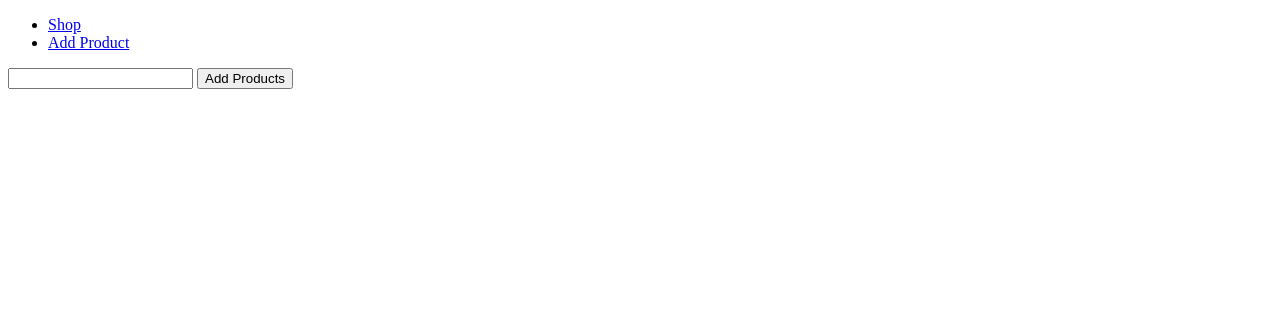
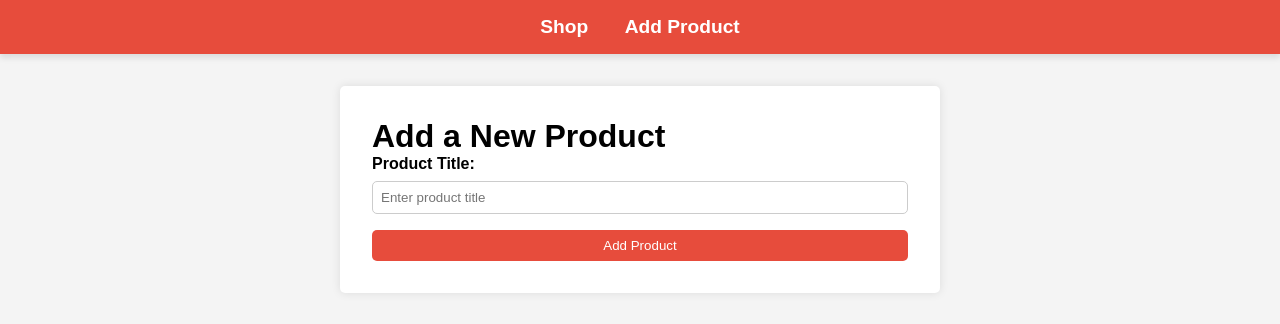
Before and after one commit to mukeshkr123/Node-js, a Node server app: page /admin/add-product in a window 1280 px wide. Shown: the top 324 px of the page. Run offline with Node 20, Linux system fonts and the light colour scheme.

Commit message:
add styles

```diff
--- a/shop/app.js
+++ b/shop/app.js
@@ -2,6 +2,7 @@ const express = require("express");
 const adminRouter = require("./routes/admin");
 const shopRouter = require("./routes/shop");
 const path = require("path");
+const rootDir = require("./utils/path");
 
 const app = express();
 
@@ -9,12 +10,12 @@ const app = express();
 app.use(express.urlencoded({ extended: true }));
 
 // Routes
-app.use("/admin", adminRouter);
-app.use("/shop", shopRouter);
+app.use("/", adminRouter);
+app.use("/", shopRouter);
 
 // Default 404 handler
 app.use((req, res, next) => {
-  res.status(404).sendFile(path.join(__dirname, "..", "views", "404.html"));
+  res.status(404).sendFile(path.join(rootDir, "views", "404.html"));
 });
 
 // Start the server
--- a/shop/routes/admin.js
+++ b/shop/routes/admin.js
@@ -4,7 +4,7 @@ const path = require("path");
 const rootDir = require("../utils/path");
 
 // Welcome message for admin panel
-adminRouter.get("/add-product", (req, res) => {
+adminRouter.get("/admin/add-product", (req, res) => {
   res.sendFile(path.join(rootDir, "views", "add-product.html"));
 });
 
--- a/shop/routes/shop.js
+++ b/shop/routes/shop.js
@@ -3,7 +3,7 @@ const shopRouter = express.Router();
 const path = require("path");
 const rootDir = require("../utils/path");
 
-shopRouter.get("/", (req, res) => {
+shopRouter.get("/shop", (req, res) => {
   res.sendFile(path.join(rootDir, "views", "shop.html"));
 });
 
--- a/shop/views/add-product.html
+++ b/shop/views/add-product.html
@@ -4,20 +4,96 @@
     <meta charset="UTF-8" />
     <meta name="viewport" content="width=device-width, initial-scale=1.0" />
     <title>Add Product</title>
+    <style>
+      /* Reset some default styles */
+      * {
+        margin: 0;
+        padding: 0;
+        box-sizing: border-box;
+      }
+
+      body {
+        font-family: Arial, sans-serif;
+        background-color: #f4f4f4;
+        margin: 0;
+        padding: 0;
+      }
+
+      header {
+        background-color: #e74c3c;
+        color: #fff;
+        text-align: center;
+        padding: 1rem;
+        box-shadow: 0 4px 6px rgba(0, 0, 0, 0.1);
+      }
+
+      header a {
+        text-decoration: none;
+        color: #fff;
+        font-weight: bold;
+        font-size: 1.2rem;
+        margin: 0 1rem;
+      }
+
+      main {
+        max-width: 600px;
+        margin: 2rem auto;
+        background-color: #fff;
+        box-shadow: 0 0 10px rgba(0, 0, 0, 0.1);
+        border-radius: 5px;
+        padding: 2rem;
+      }
+
+      form {
+        display: flex;
+        flex-direction: column;
+      }
+
+      label {
+        font-weight: bold;
+        margin-bottom: 0.5rem;
+      }
+
+      input[type="text"] {
+        padding: 0.5rem;
+        border: 1px solid #ccc;
+        border-radius: 5px;
+        margin-bottom: 1rem;
+      }
+
+      button[type="submit"] {
+        background-color: #e74c3c;
+        color: #fff;
+        border: none;
+        padding: 0.5rem 1rem;
+        border-radius: 5px;
+        cursor: pointer;
+        transition: background-color 0.3s ease;
+      }
+
+      button[type="submit"]:hover {
+        background-color: #c0392b;
+      }
+    </style>
   </head>
   <body>
     <header>
       <nav>
-        <ul>
-          <li><a href="/">Shop</a></li>
-          <li><a href="/add-product">Add Product</a></li>
-        </ul>
+        <a href="/shop">Shop</a>
+        <a href="admin/add-product">Add Product</a>
       </nav>
     </header>
     <main>
-      <form action="/add-product" method="POST">
-        <input type="text" name="title" />
-        <button type="button">Add Products</button>
+      <h1>Add a New Product</h1>
+      <form action="admin/add-product" method="POST">
+        <label for="title">Product Title:</label>
+        <input
+          type="text"
+          id="title"
+          name="title"
+          placeholder="Enter product title"
+        />
+        <button type="submit">Add Product</button>
       </form>
     </main>
   </body>
```
Also changed, not shown: shop/views/404.html (+28 -1 lines), shop/views/shop.html (+103 -9 lines).
